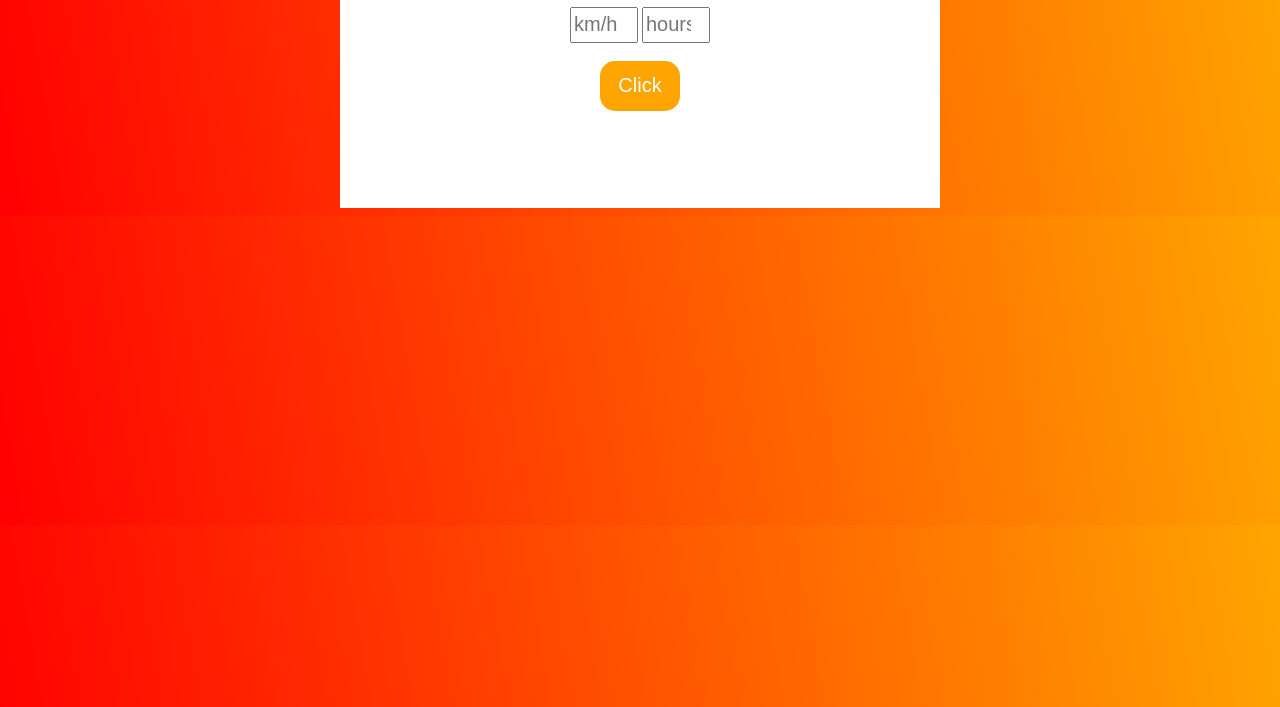
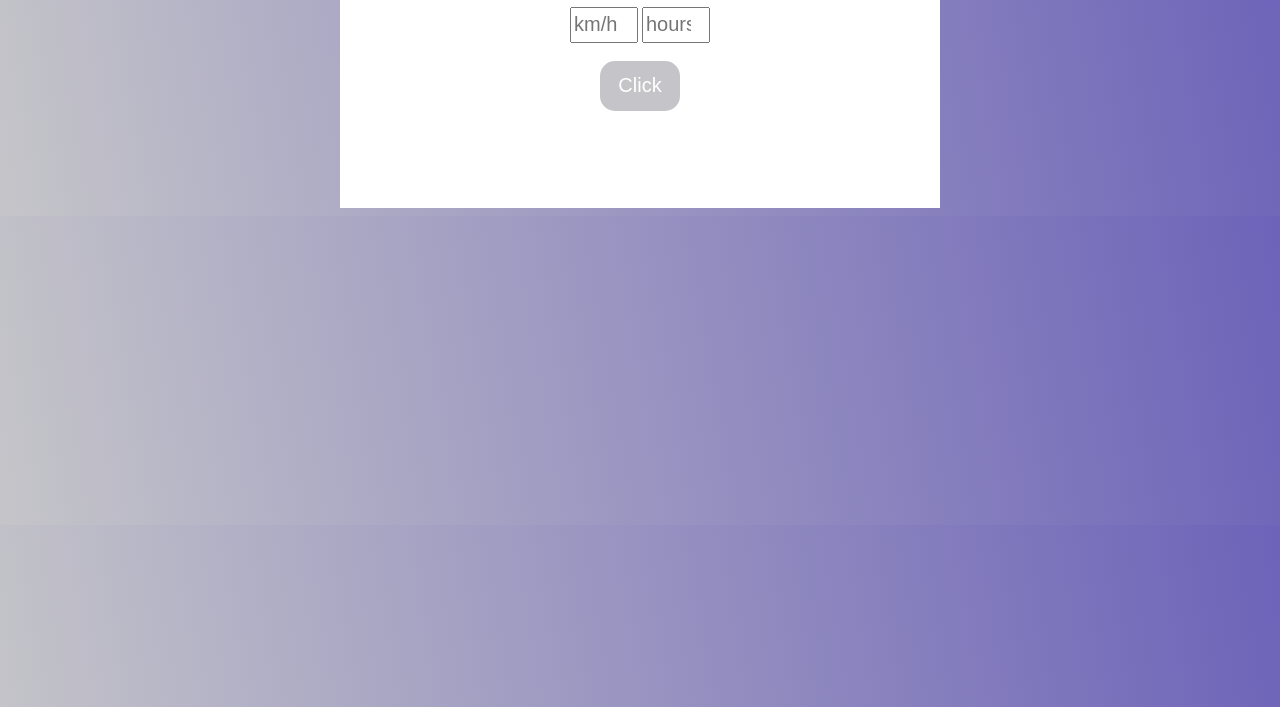
Before and after one commit to SimonInghamIsHere/DISTANCE_CALCULATOR, a plain HTML site: page index.html in a window 1280 px wide. Shown: the part 93-800 px from the top of the page. Drawn offline with Linux system fonts and the light colour scheme.

Commit message:
Update styles.css

```diff
--- a/styles.css
+++ b/styles.css
@@ -1,5 +1,5 @@
 body {
-    background: linear-gradient(80deg, red, orange);
+    background: linear-gradient(80deg, #c5c5c9, #6d63b9);
     align-items: center;
 }
 
@@ -31,7 +31,7 @@ h1 {
 }
 
 h2 {
-    color: rgb(255, 0, 0);
+    color: #6d63b9;
     text-align: center;
     font-size: 30px;
    }
@@ -42,7 +42,7 @@ height: 50px;
 font-size: 20px;
 border-radius: 15px;
 color: white;
-background-color: orange;
+background-color: #c5c5c9;
 border: none;
 
 }
```
